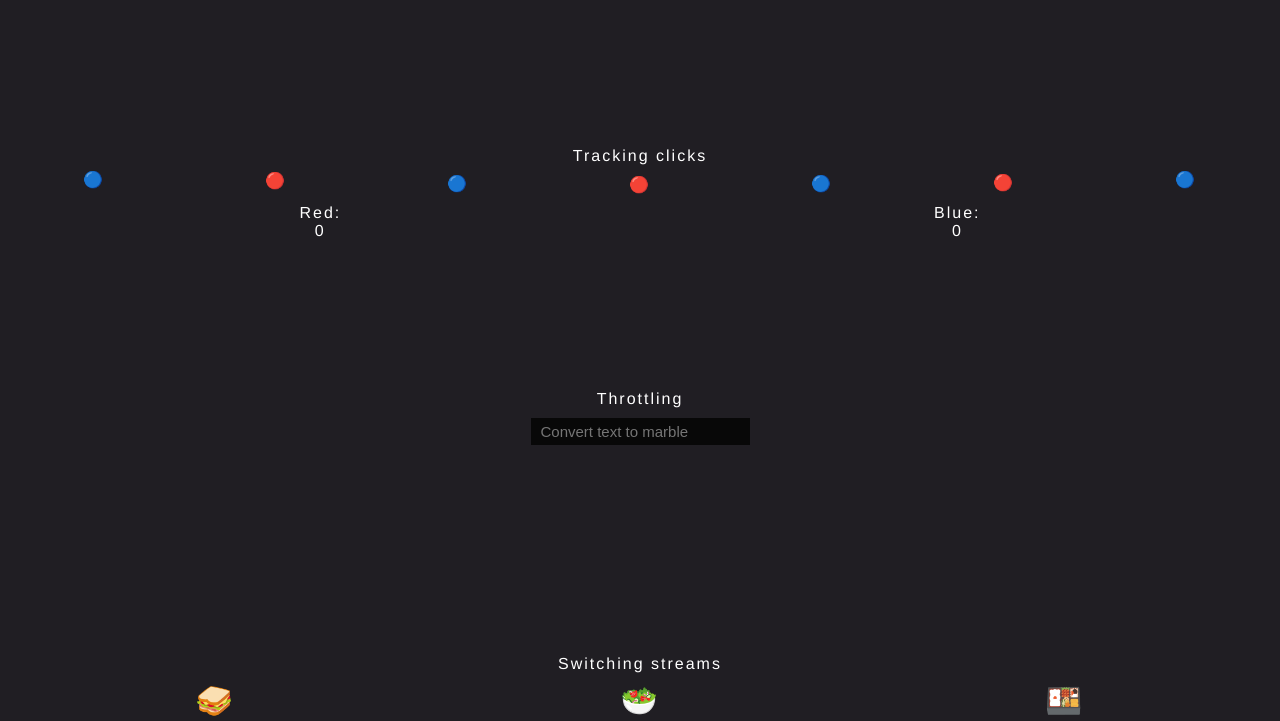
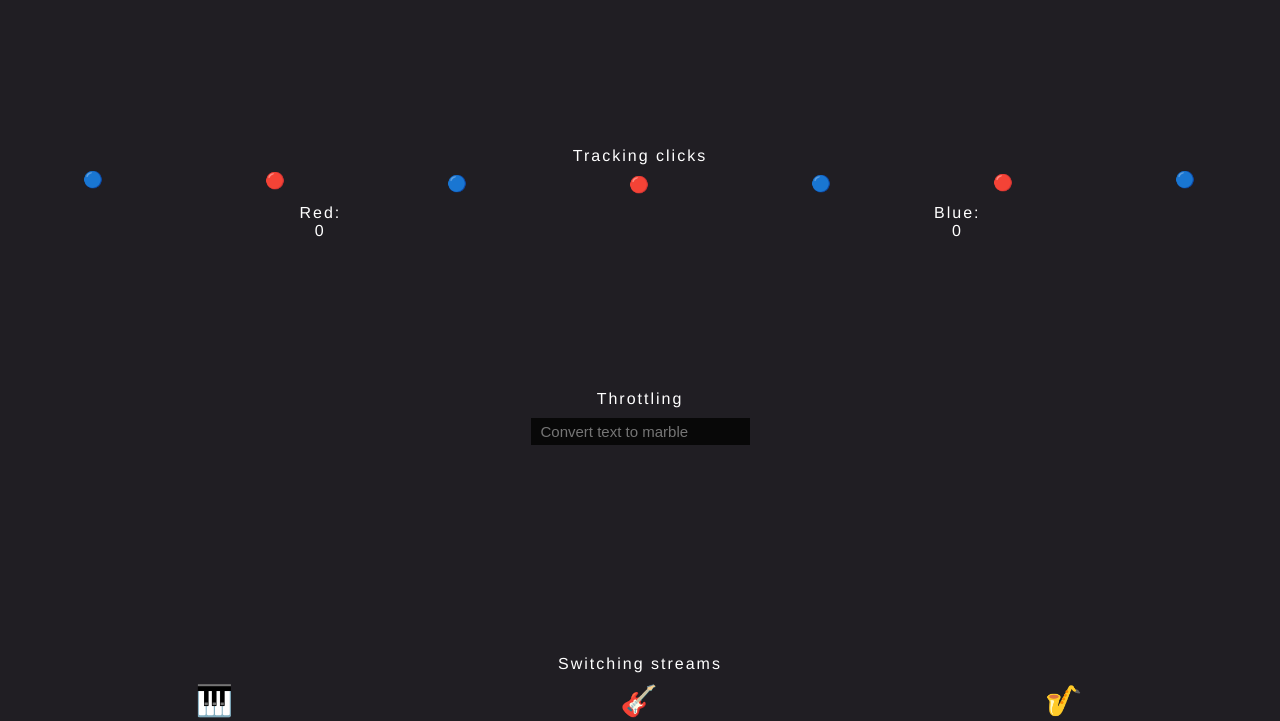
Before and after one commit to wendko/rxjs-marbles-example, a website: page index.html in a window 1280 px wide. Shown: the part 79-800 px from the top of the page. Drawn offline with Linux system fonts and the light colour scheme.

Commit message:
feat: refine switch example

```diff
--- a/index.html
+++ b/index.html
@@ -247,9 +247,9 @@
 <div class="section">
   <div>Switching streams</div>
   <div class="row">
-    <div class="marble marble-switch">🥪</div>
-    <div class="marble marble-switch">🥗</div>
-    <div class="marble marble-switch">🍱</div>
+    <div class="marble marble-switch">🎹</div>
+    <div class="marble marble-switch">🎸</div>
+    <div class="marble marble-switch">🎷</div>
   </div>
 </div>
 
```
Also changed, not shown: index.ts (+139 -13 lines).
